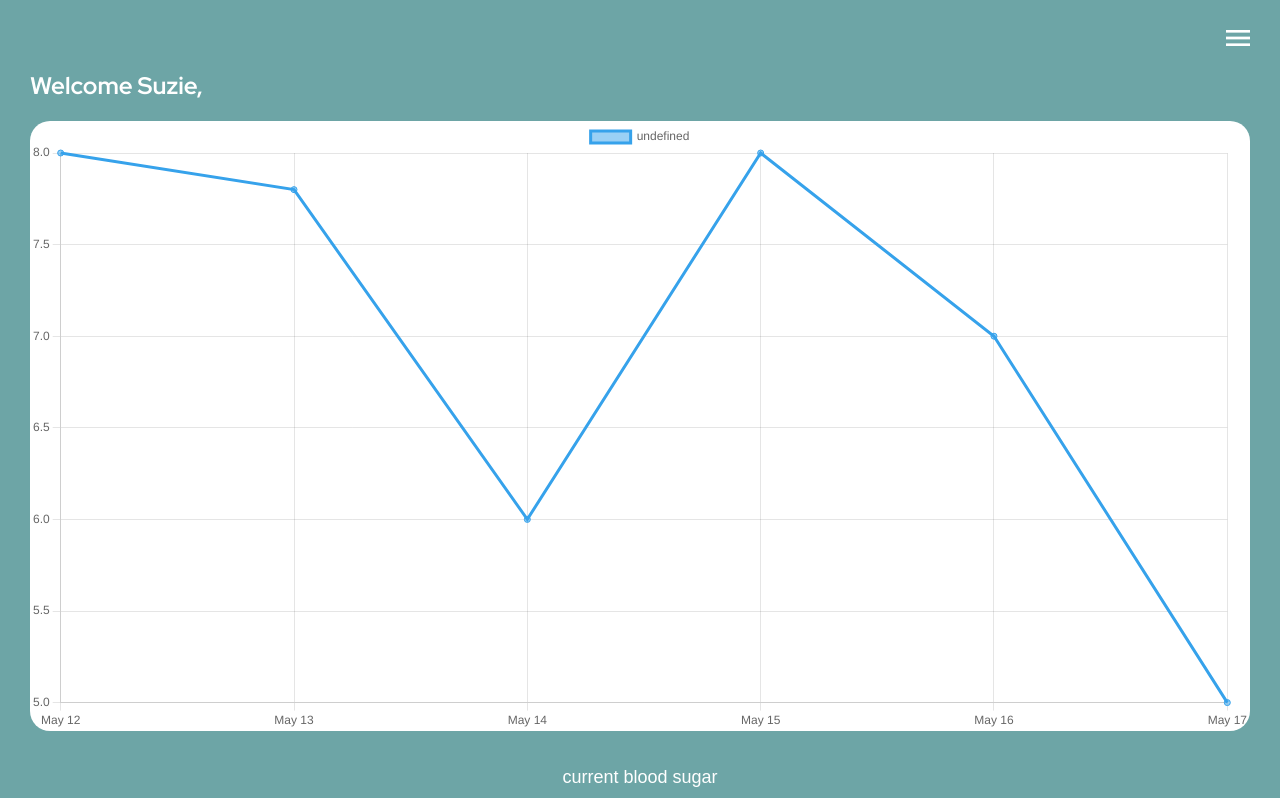
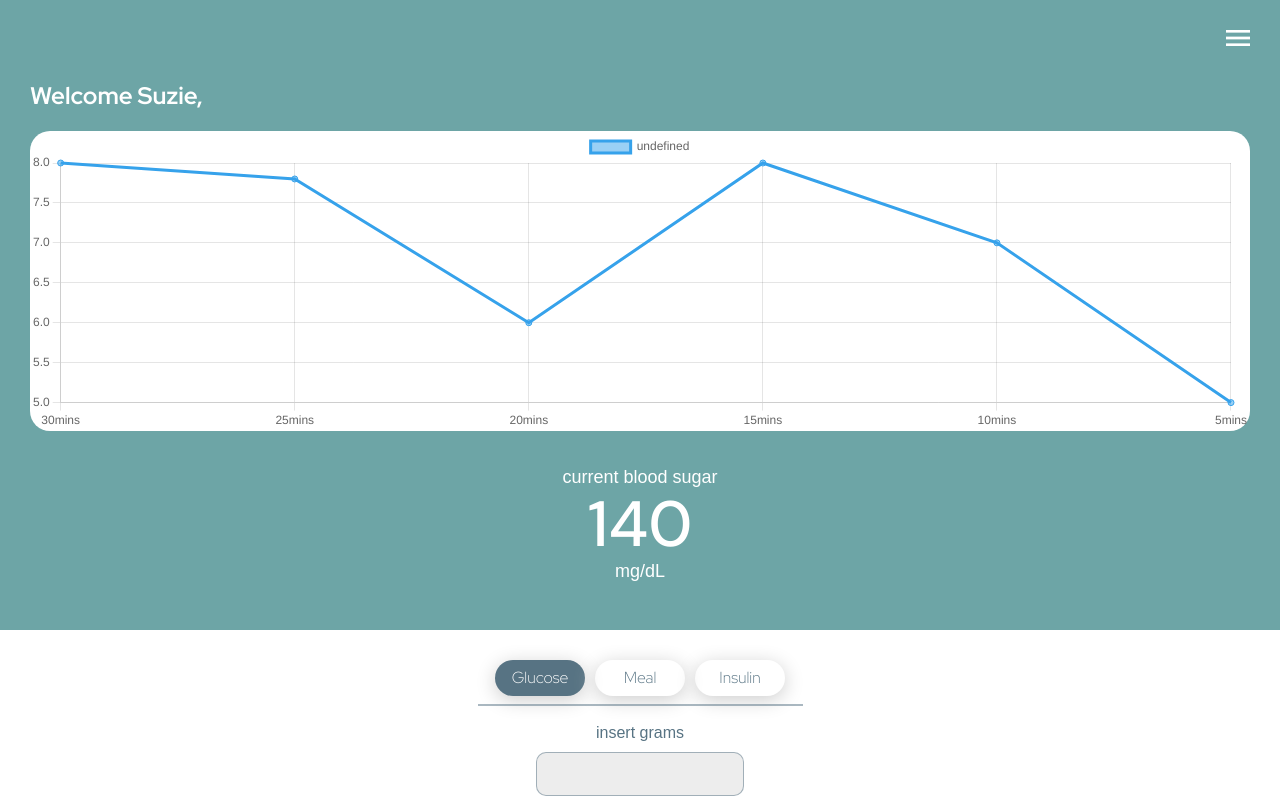
Before and after one commit to TimStewartJ/gluchart, a React (Create React App) app in the folder gluchart-react/: page / in a window 1280 px wide. Shown: the top 798 px of the page. Built offline with nearby package versions, Linux system fonts and the light colour scheme.

Commit message:
BIG CHART!

```diff
--- a/gluchart-react/src/Components/CSS/Graph.css
+++ b/gluchart-react/src/Components/CSS/Graph.css
@@ -1,6 +1,9 @@
 .graph {
-    height: 100%;
+    /* height: 100%; */
     background-color: white;
     border-radius: 20px;
     color: transparent;
 }
+.chart{
+    padding: 30px;
+}
--- a/gluchart-react/src/Components/JS/Graph.js
+++ b/gluchart-react/src/Components/JS/Graph.js
@@ -1,32 +1,24 @@
 import React, { useEffect, useRef } from "react";
 import "../CSS/Graph.css";
-
-// import { Line } from "react-chartjs-2";
-import ChartJS, {
-//   Chart as ChartJS,
-//   LineElement,
-//   CategoryScale,
-//   LinearScale,
-//   PointElement,
-} from "chart.js/auto";
-
-// ChartJS.register(LineElement, CategoryScale, LinearScale, PointElement);
+import ChartJS from "chart.js/auto";
 
 export default function Graph() {
   const ref = useRef();
-  // const ctx = document.getElementById('myChart');
 
   useEffect(() => {
     if (!ref.current) return;
     const data = {
-      labels: ["May 12", "May 13", "May 14", "May 15", "May 16", "May 17"],
+      labels: ["30mins", "25mins", "20mins", "15mins", "10mins", "5mins"],
       datasets: [
         {
           data: [8, 7.8, 6, 8, 7, 5, 6],
         },
       ],
     };
-    const options = {};
+    const options = {
+      responsive: true,
+      maintainAspectRatio: false,
+    };
     const chart = new ChartJS(ref.current, {
       type: "line",
       data,
@@ -34,15 +26,13 @@ export default function Graph() {
     });
 
     return () => {
-        chart.destroy()
-      // remove the chart
+      chart.destroy();
     };
-  }, [ref]);
+  }, []);
 
   return (
     <div className="graph">
-      <canvas id="myChart" ref={ref} />
-      {/* <Line data={data} option = {options}></Line> */}
+      <canvas ref={ref} style={{ width: "100%", height: "300px" }} />
     </div>
   );
 }
--- a/gluchart-react/src/Home.css
+++ b/gluchart-react/src/Home.css
@@ -24,6 +24,7 @@ body, html {
 h2 {
     font-family: 'Red Hat Display';
     color: white;
+    margin-top: 30px;
 }
 
 .blood-sugar {
```
